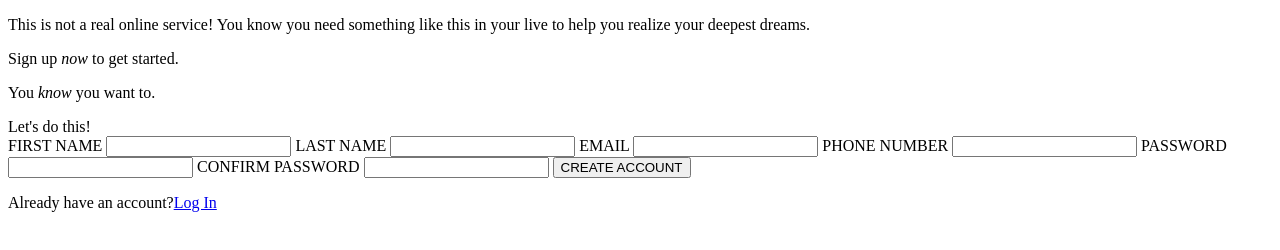
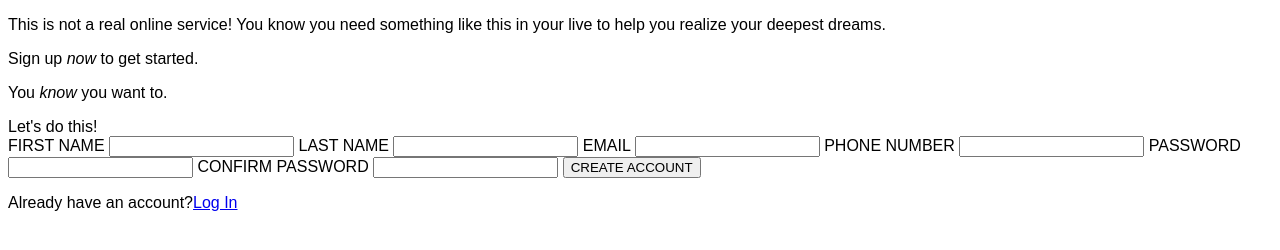
Before and after one commit to pegmil/Sign-up-form, a plain HTML site: page index.html in a window 1280 px wide. Drawn offline with Linux system fonts and the light colour scheme.

Commit message:
Added images to folder

```diff
--- a/index.html
+++ b/index.html
@@ -5,6 +5,7 @@
     <meta charset="UTF-8">
     <meta name="viewport" content="width=device-width, initial-scale=1.0">
     <title>Sign-up Form</title>
+    <link rel="stylesheet" href="styles.css">
 </head>
 
 <body>
--- a/styles.css
+++ b/styles.css
@@ -0,0 +1,10 @@
+@font-face {
+    font-family: 'norseFont';
+    src: url('https://www.joelcarrouche.com/fonts/norse') format('norse');
+    font-weight: normal;
+    font-style: normal;
+}
+
+body {
+    font-family: 'norseFont', Arial, Helvetica, sans-serif;
+}
```
Also changed, not shown: images/greenLeaves_unsplash.avif (added), images/odin-lined.png (added).
